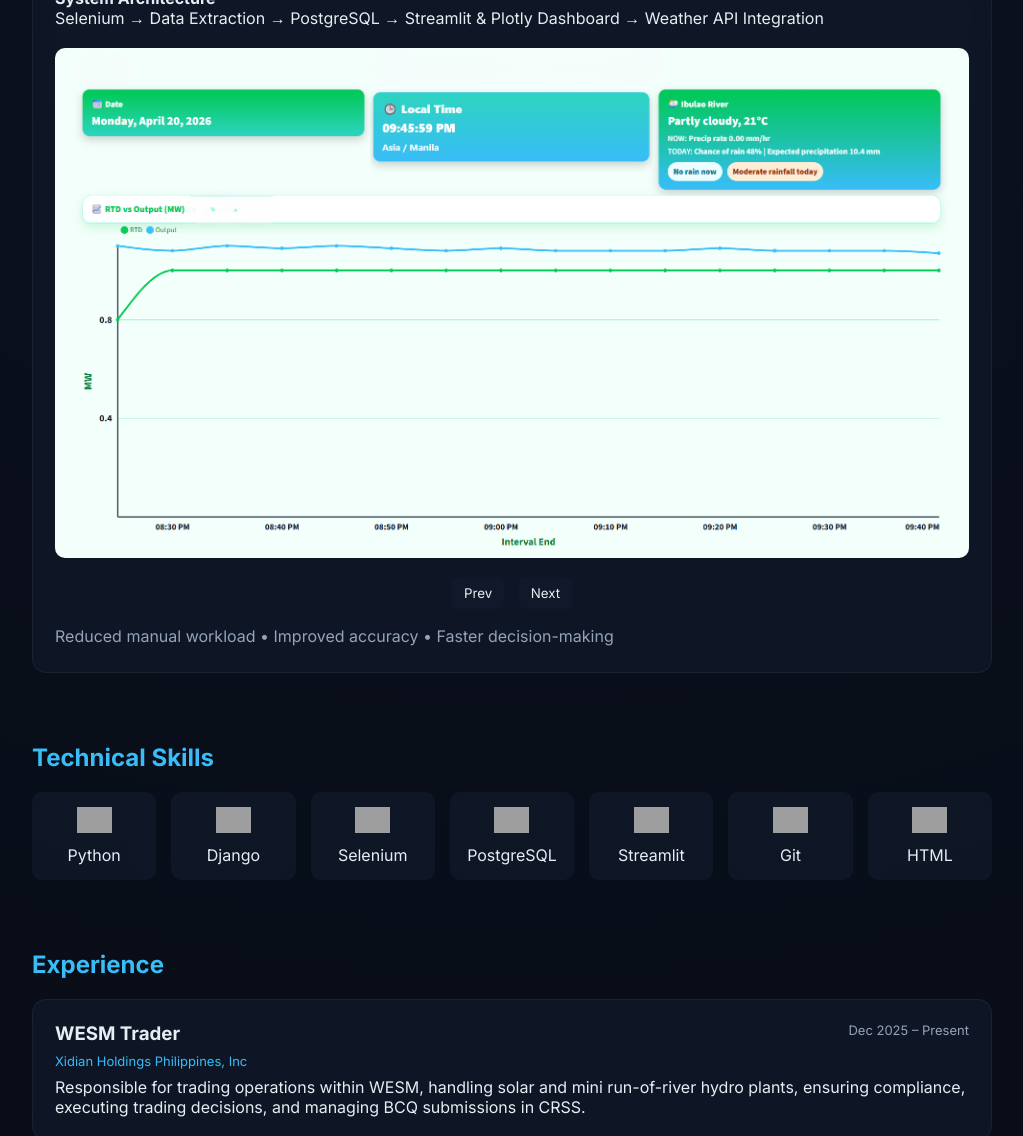
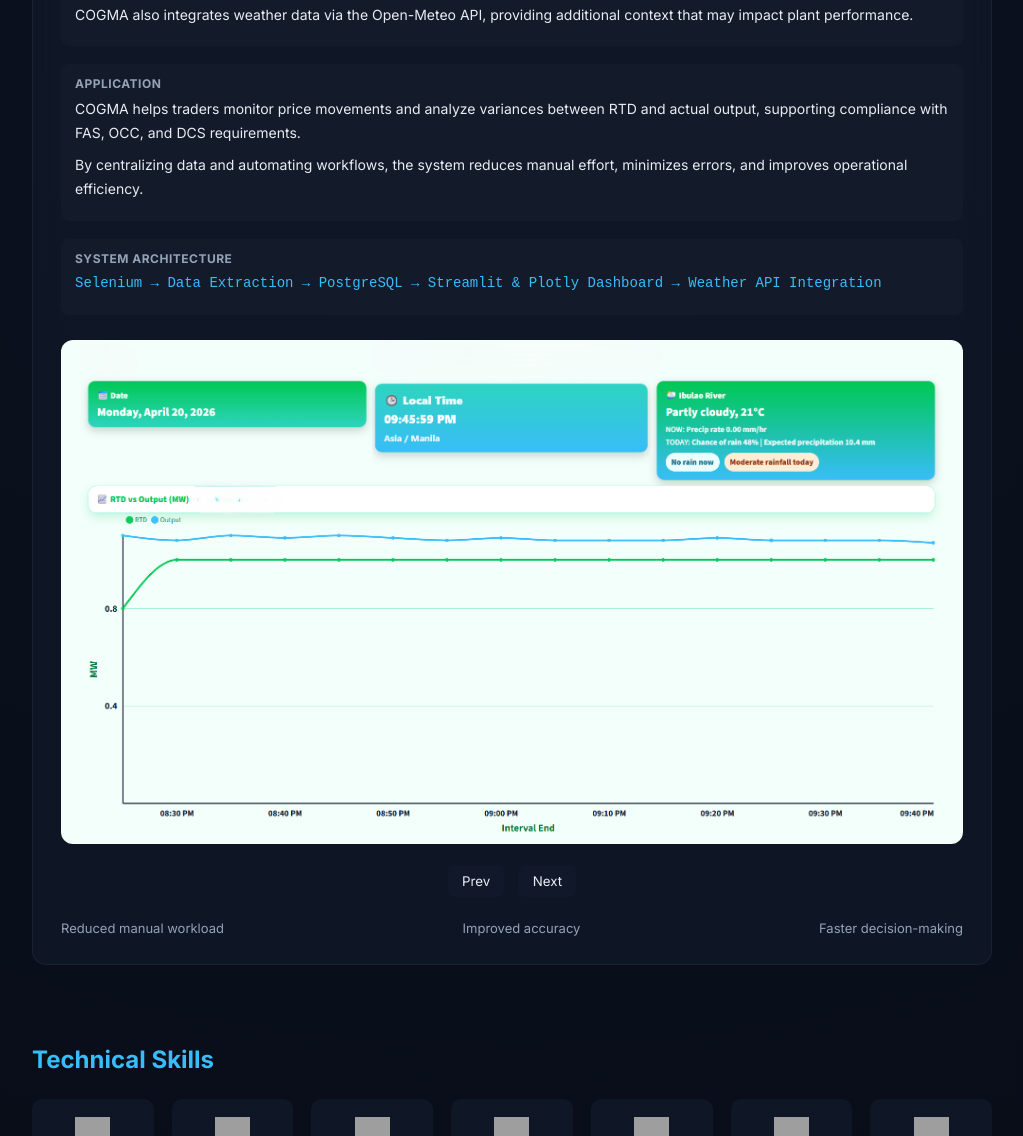
Before and after one commit to RhysXD123/Portfolio, a plain HTML site: page index.html in a window 1280 px wide. Shown: the part 702-1838 px from the top of the page, without its empty margins (128-1151 px from the left). Drawn offline with Linux system fonts and the light colour scheme; grey boxes are pictures that could not be loaded.

Commit message:
Update index.html

```diff
--- a/index.html
+++ b/index.html
@@ -31,13 +31,13 @@ body {
 .container {
     max-width: 1000px;
     margin: auto;
-    padding: 40px 20px;
+    padding: 50px 20px;
 }
 
 /* HERO */
 .hero {
     text-align: center;
-    margin-bottom: 80px;
+    margin-bottom: 90px;
 }
 
 .hero h1 {
@@ -47,11 +47,11 @@ body {
 
 .hero p {
     color: var(--muted);
-    margin-top: 10px;
+    margin-top: 12px;
 }
 
 .tag {
-    margin-top: 15px;
+    margin-top: 18px;
     display: inline-block;
     padding: 6px 14px;
     background: rgba(30,41,59,0.7);
@@ -60,18 +60,18 @@ body {
 
 /* SECTIONS */
 .section {
-    margin-bottom: 70px;
+    margin-bottom: 80px;
 }
 
 .section h2 {
     color: var(--accent);
-    margin-bottom: 20px;
+    margin-bottom: 25px;
 }
 
 /* CARDS */
 .card, .exp-card {
     background: var(--card);
-    padding: 22px;
+    padding: 28px;
     border-radius: 14px;
     border: 1px solid rgba(255,255,255,0.05);
     backdrop-filter: blur(12px);
@@ -83,16 +83,114 @@ body {
     border-color: rgba(56,189,248,0.3);
 }
 
+/* EXPERIENCE */
+.exp-card {
+    margin-bottom: 25px;
+}
+
+.exp-header {
+    display: flex;
+    justify-content: space-between;
+    margin-bottom: 10px;
+}
+
+.exp-header span {
+    color: var(--muted);
+    font-size: 13px;
+}
+
+.exp-focus {
+    color: var(--accent);
+    margin: 10px 0 15px 0;
+    font-size: 13px;
+}
+
+/* NEW SPACING + STRUCTURE */
+.exp-block {
+    margin-top: 18px;
+    padding: 12px 14px;
+    border-radius: 8px;
+    background: rgba(255,255,255,0.02);
+}
+
+.exp-block h4 {
+    margin-bottom: 6px;
+    font-size: 12px;
+    letter-spacing: 0.5px;
+    text-transform: uppercase;
+    color: var(--muted);
+}
+
+.exp-block p {
+    font-size: 14px;
+    line-height: 1.7;
+    margin-bottom: 8px;
+}
+
+.architecture {
+    font-family: monospace;
+    color: var(--accent);
+    font-size: 13px;
+}
+
+/* METRICS */
+.metrics {
+    margin-top: 18px;
+    color: var(--muted);
+    display: flex;
+    justify-content: space-between;
+    font-size: 13px;
+}
+
+/* SLIDER */
+.slider {
+    position: relative;
+    margin-top: 25px;
+    margin-bottom: 10px;
+}
+
+.slides {
+    display: none;
+}
+
+.slides img {
+    width: 100%;
+    border-radius: 12px;
+}
+
+.active {
+    display: block;
+}
+
+.buttons {
+    margin-top: 12px;
+    text-align: center;
+}
+
+.buttons button {
+    background: var(--card);
+    color: var(--text);
+    border: none;
+    padding: 8px 14px;
+    margin: 5px;
+    cursor: pointer;
+    border-radius: 6px;
+}
+
+.buttons button:hover {
+    background: var(--accent);
+}
+
 /* SKILLS */
 .skills {
     display: grid;
     grid-template-columns: repeat(auto-fit, minmax(110px, 1fr));
-    gap: 15px;
+    gap: 18px;
 }
 
 .skill {
     background: var(--card);
-    padding: 15px;
+    padding: 18px;
     border-radius: 10px;
     text-align: center;
 }
@@ -102,75 +200,10 @@ body {
     margin-bottom: 8px;
 }
 
-/* EXPERIENCE */
-.exp-card {
-    margin-bottom: 20px;
-}
-
-.exp-header {
-    display: flex;
-    justify-content: space-between;
-}
-
-.exp-header span {
-    color: var(--muted);
-    font-size: 13px;
-}
-
-.exp-focus {
-    color: var(--accent);
-    margin: 8px 0;
-    font-size: 13px;
-}
-
-.metrics {
-    margin-top: 10px;
-    color: var(--muted);
-    line-height: 1.6;
-}
-
-/* SLIDER */
-.slider {
-    position: relative;
-    margin-top: 20px;
-}
-
-.slides {
-    display: none;
-}
-
-.slides img {
-    width: 100%;
-    border-radius: 10px;
-}
-
-.active {
-    display: block;
-}
-
-.buttons {
-    margin-top: 10px;
-    text-align: center;
-}
-
-.buttons button {
-    background: var(--card);
-    color: var(--text);
-    border: none;
-    padding: 8px 12px;
-    margin: 5px;
-    cursor: pointer;
-    border-radius: 6px;
-}
-
-.buttons button:hover {
-    background: var(--accent);
-}
-
 /* FOOTER */
 .footer {
     text-align: center;
-    margin-top: 80px;
+    margin-top: 90px;
     color: var(--muted);
     font-size: 13px;
 }
@@ -202,40 +235,24 @@ body {
 
         <p class="exp-focus">WESM Monitoring System</p>
 
-        <!-- OVERVIEW -->
         <div class="exp-block">
             <h4>Overview</h4>
-            <p>
-                COGMA is a data automation and monitoring system designed to support energy trading operations and compliance tracking. It streamlines the collection, processing, and visualization of market and operational data, enabling faster and more informed decision-making.
-            </p>
+            <p>COGMA is a data automation and monitoring system designed to support energy trading operations and compliance tracking. It streamlines the collection, processing, and visualization of market and operational data, enabling faster and more informed decision-making.</p>
         </div>
 
-        <!-- DESCRIPTION -->
         <div class="exp-block">
             <h4>Description</h4>
-            <p>
-                The system automates market data extraction using Selenium-based web scraping, removing the need for manual data collection. Extracted data is stored in PostgreSQL, ensuring structured and reliable access.
-            </p>
-            <p>
-                Data is visualized through an interactive dashboard built with Streamlit and Plotly, allowing real-time monitoring of key metrics such as RTD, plant output, and market prices.
-            </p>
-            <p>
-                COGMA also integrates weather data via the Open-Meteo API, providing additional context that may impact plant performance.
-            </p>
+            <p>The system automates market data extraction using Selenium-based web scraping, removing the need for manual data collection. Extracted data is stored in PostgreSQL, ensuring structured and reliable access.</p>
+            <p>Data is visualized through an interactive dashboard built with Streamlit and Plotly, allowing real-time monitoring of key metrics such as RTD, plant output, and market prices.</p>
+            <p>COGMA also integrates weather data via the Open-Meteo API, providing additional context that may impact plant performance.</p>
         </div>
 
-        <!-- APPLICATION -->
         <div class="exp-block">
             <h4>Application</h4>
-            <p>
-                COGMA helps traders monitor price movements and analyze variances between RTD and actual output, supporting compliance with FAS, OCC, and DCS requirements.
-            </p>
-            <p>
-                By centralizing data and automating workflows, the system reduces manual effort, minimizes errors, and improves operational efficiency.
-            </p>
+            <p>COGMA helps traders monitor price movements and analyze variances between RTD and actual output, supporting compliance with FAS, OCC, and DCS requirements.</p>
+            <p>By centralizing data and automating workflows, the system reduces manual effort, minimizes errors, and improves operational efficiency.</p>
         </div>
 
-        <!-- ARCHITECTURE -->
         <div class="exp-block">
             <h4>System Architecture</h4>
             <p class="architecture">
@@ -243,35 +260,34 @@ body {
             </p>
         </div>
 
-        <!-- SLIDER -->
         <div class="slider">
-
             <div class="slides active">
-                <img src="Hydro RTD & Output.png" alt="Hydro RTD and Output">
+                <img src="Hydro RTD & Output.png">
             </div>
 
             <div class="slides">
-                <img src="Solar RTD & Output Price.png" alt="Solar RTD Output Price">
+                <img src="Solar RTD & Output Price.png">
             </div>
 
             <div class="slides">
-                <img src="Solar.png" alt="Solar Dashboard">
+                <img src="Solar.png">
             </div>
 
             <div class="buttons">
                 <button onclick="prevSlide()">Prev</button>
                 <button onclick="nextSlide()">Next</button>
             </div>
-
         </div>
 
-        <!-- METRICS -->
         <div class="metrics">
-            Reduced manual workload • Improved accuracy • Faster decision-making
+            <span> Reduced manual workload</span>
+            <span> Improved accuracy</span>
+            <span> Faster decision-making</span>
         </div>
 
     </div>
 </div>
+
 <!-- SKILLS -->
 <div class="section">
     <h2>Technical Skills</h2>
```
